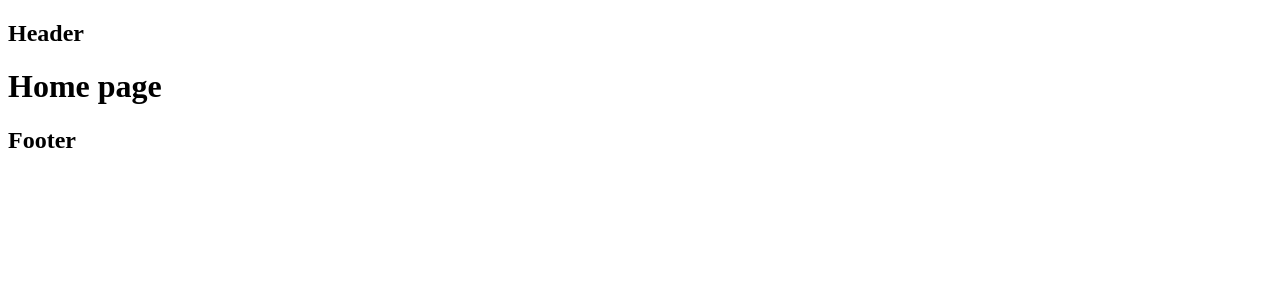
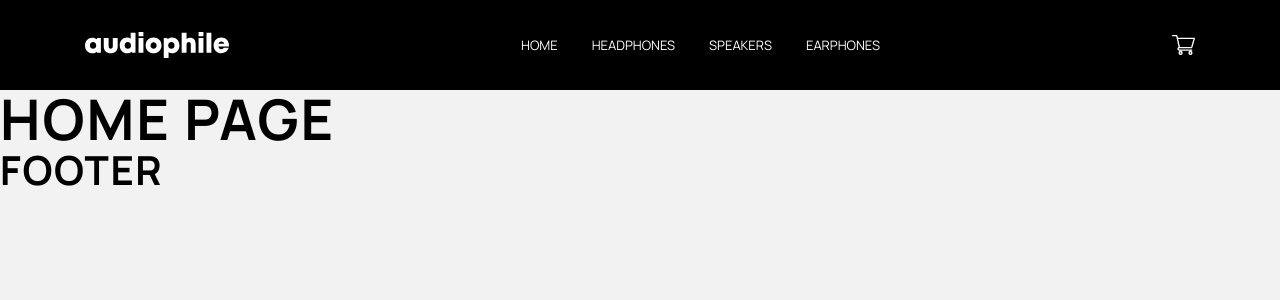
Before and after one commit to Glattoni/Audiophile_e-commerce, a React (Vite) app: page / in a window 1280 px wide. Shown: the top 300 px of the page. Built offline with nearby package versions, Linux system fonts and the light colour scheme.

Commit message:
Header was added

```diff
--- /dev/null
+++ b/src/components/Burger.jsx
@@ -0,0 +1,58 @@
+import React, { useState } from 'react';
+import styled from 'styled-components';
+
+const Burger = () => {
+  const [isOpen, setIsOpen] = useState(false);
+  return (
+    <Wrapper onClick={() => setIsOpen(!isOpen)}>
+      <div className={`${isOpen ? 'burger open' : 'burger'}`}></div>
+    </Wrapper>
+  );
+};
+
+const Wrapper = styled.div`
+  width: 16px;
+  height: 15px;
+  display: flex;
+  align-items: center;
+  justify-content: center;
+  cursor: pointer;
+  transition: var(--burger-transition);
+  .burger {
+    position: relative;
+    width: 16px;
+    height: 3px;
+    background-color: var(--clr-white);
+    transition: var(--burger-transition);
+    &::after,
+    ::before {
+      content: '';
+      position: absolute;
+      width: 16px;
+      height: 3px;
+      background-color: var(--clr-white);
+      transition: var(--burger-transition);
+    }
+    &::after {
+      transform: translateY(-6px);
+    }
+    &::before {
+      transform: translateY(6px);
+    }
+    &.open {
+      transform: translateX(-21px);
+      background: transparent;
+    }
+    &.open::before {
+      transform: rotate(45deg) translate(15px, -15px);
+    }
+    &.open::after {
+      transform: rotate(-45deg) translate(15px, 15px);
+    }
+  }
+  @media screen and (min-width: 992px) {
+    display: none;
+  }
+`;
+
+export default Burger;
--- a/src/components/Header.jsx
+++ b/src/components/Header.jsx
@@ -1,11 +1,80 @@
 import React from 'react';
+import styled from 'styled-components';
+import logo from '../assets/logo.svg';
+import cart from '../assets/cart.svg';
+import { links } from '../utils/constants';
+import { Link } from 'react-router-dom';
+import Burger from './Burger';
 
 const Header = () => {
   return (
-    <div>
-      <h2>Header</h2>
-    </div>
+    <Wrapper>
+      <div className='container header__container'>
+        <Burger className='burger' />
+        <img className='logo' src={logo} alt='logo' />
+        <nav>
+          <ul className='nav__list'>
+            {links.map((link) => {
+              const { id, text, url } = link;
+              return (
+                <li key={id}>
+                  <Link className='nav__link' to={url}>
+                    {text}
+                  </Link>
+                </li>
+              );
+            })}
+          </ul>
+        </nav>
+        <img src={cart} alt='cart' />
+      </div>
+    </Wrapper>
   );
 };
 
+const Wrapper = styled.header`
+  display: grid;
+  place-items: center;
+  background-color: var(--clr-black);
+  color: var(--clr-white);
+  height: 5.625rem;
+  .logo {
+    width: 9rem;
+  }
+  nav {
+    display: none;
+  }
+  .nav__list {
+    display: flex;
+    gap: 34px;
+  }
+  .nav__link {
+    font-size: var(--fs-micro);
+    text-transform: uppercase;
+    transition: var(--general-transition);
+    &:hover {
+      color: var(--clr-primary-1);
+    }
+  }
+  .header__container {
+    display: flex;
+    justify-content: space-between;
+    align-items: center;
+  }
+
+  @media screen and (min-width: 768px) {
+    .logo {
+      margin-right: 26rem;
+    }
+  }
+  @media screen and (min-width: 992px) {
+    .logo {
+      margin: 0;
+    }
+    nav {
+      display: grid;
+    }
+  }
+`;
+
 export default Header;
--- a/src/components/index.js
+++ b/src/components/index.js
@@ -1,4 +1,5 @@
 import Header from './Header';
 import Footer from './Footer';
+import Burger from './Burger';
 
-export { Header, Footer };
+export { Header, Footer, Burger };
--- a/src/index.css
+++ b/src/index.css
@@ -0,0 +1,122 @@
+@import url('https://fonts.googleapis.com/css2?family=Manrope:wght@400;500;700&display=swap');
+/*
+===============
+Variables
+===============
+*/
+:root {
+  /* Colors */
+  --clr-primary-1: hsl(22, 65%, 57%);
+  --clr-primary-1-lt: hsl(21, 94%, 75%);
+  --clr-primary-2: hsl(0, 0%, 6%);
+  --clr-primary-4: hsl(0, 0%, 98%);
+  --clr-primary-6: hsl(0, 0%, 20%);
+  --clr-base: hsl(0, 0%, 95%);
+  --clr-white: hsl(0, 0%, 100%);
+  --clr-black: hsl(0, 0%, 0%);
+  /* Font size */
+  --fs-h1: 3.5rem;
+  --fs-h2: 2.5rem;
+  --fs-h3: 2rem;
+  --fs-h4: 1.75rem;
+  --fs-h5: 1.5rem;
+  --fs-h6: 1.125rem;
+  --fs-base: 0.9375rem;
+  --fs-mili: 0.875rem;
+  --fs-micro: 0.8125rem;
+  /* Line height */
+  --lh-h1: 3.625rem;
+  --lh-h2: 2.75rem;
+  --lh-h3: 2.25rem;
+  --lh-h4: 2.375rem;
+  --lh-h5: 2rem;
+  --lh-h6: 1.5rem;
+  --lh-base: 1.56rem;
+  --lh-mili: 1.2rem;
+  --lh-micro: 1.56rem;
+  /* Letter spacing */
+  --ls-h1: 0.125rem;
+  --ls-h2: 0.094rem;
+  --ls-h3: 0.72rem;
+  --ls-h4: 0.125rem;
+  --ls-h5: 0.106rem;
+  --ls-h6: 0.081rem;
+  --ls-mili: 0.625rem;
+  --ls-micro: 0.063rem;
+
+  --radius: 0.5rem;
+  --burger-transition: all 0.5s ease-in-out;
+  --general-transition: all 0.3s ease-in-out;
+}
+/*
+===============
+Global styles
+===============
+*/
+*,
+::after,
+::before {
+  margin: 0;
+  padding: 0;
+  box-sizing: border-box;
+}
+
+body {
+  font-family: 'Manrope', sans-serif;
+  line-height: var(--base);
+  font-size: var(--fs-base);
+  color: var(--clr-black);
+  background-color: var(--clr-base);
+}
+
+ul {
+  list-style-type: none;
+}
+
+a {
+  text-decoration: none;
+  color: inherit;
+}
+
+h1 {
+  font-size: var(--fs-h1);
+  line-height: var(--lh-h1);
+  letter-spacing: var(--ls-h1);
+  text-transform: uppercase;
+}
+h2 {
+  font-size: var(--fs-h2);
+  line-height: var(--lh-h2);
+  letter-spacing: var(--ls-h2);
+  text-transform: uppercase;
+}
+h3 {
+  font-size: var(--fs-h3);
+  line-height: var(--lh-h3);
+  letter-spacing: var(--ls-h3);
+  text-transform: uppercase;
+}
+h4 {
+  font-size: var(--fs-h4);
+  line-height: var(--lh-h4);
+  letter-spacing: var(--ls-h4);
+  text-transform: uppercase;
+}
+h5 {
+  font-size: var(--fs-h5);
+  line-height: var(--lh-h5);
+  letter-spacing: var(--ls-h5);
+  text-transform: uppercase;
+}
+h6 {
+  font-size: var(--fs-h6);
+  line-height: var(--lh-h6);
+  letter-spacing: var(--ls-h6);
+  text-transform: uppercase;
+}
+
+.container {
+  width: 90vw;
+  max-width: 1110px;
+  margin: 0 auto;
+}
--- /dev/null
+++ b/src/utils/constants.js
@@ -0,0 +1,22 @@
+export const links = [
+  {
+    id: 1,
+    text: 'home',
+    url: '/',
+  },
+  {
+    id: 2,
+    text: 'headphones',
+    url: '/headphones',
+  },
+  {
+    id: 3,
+    text: 'speakers',
+    url: '/speakers',
+  },
+  {
+    id: 4,
+    text: 'earphones',
+    url: '/earphones',
+  },
+];
```
Also changed, not shown: src/assets/cart.svg (added), src/assets/logo.svg (added).
